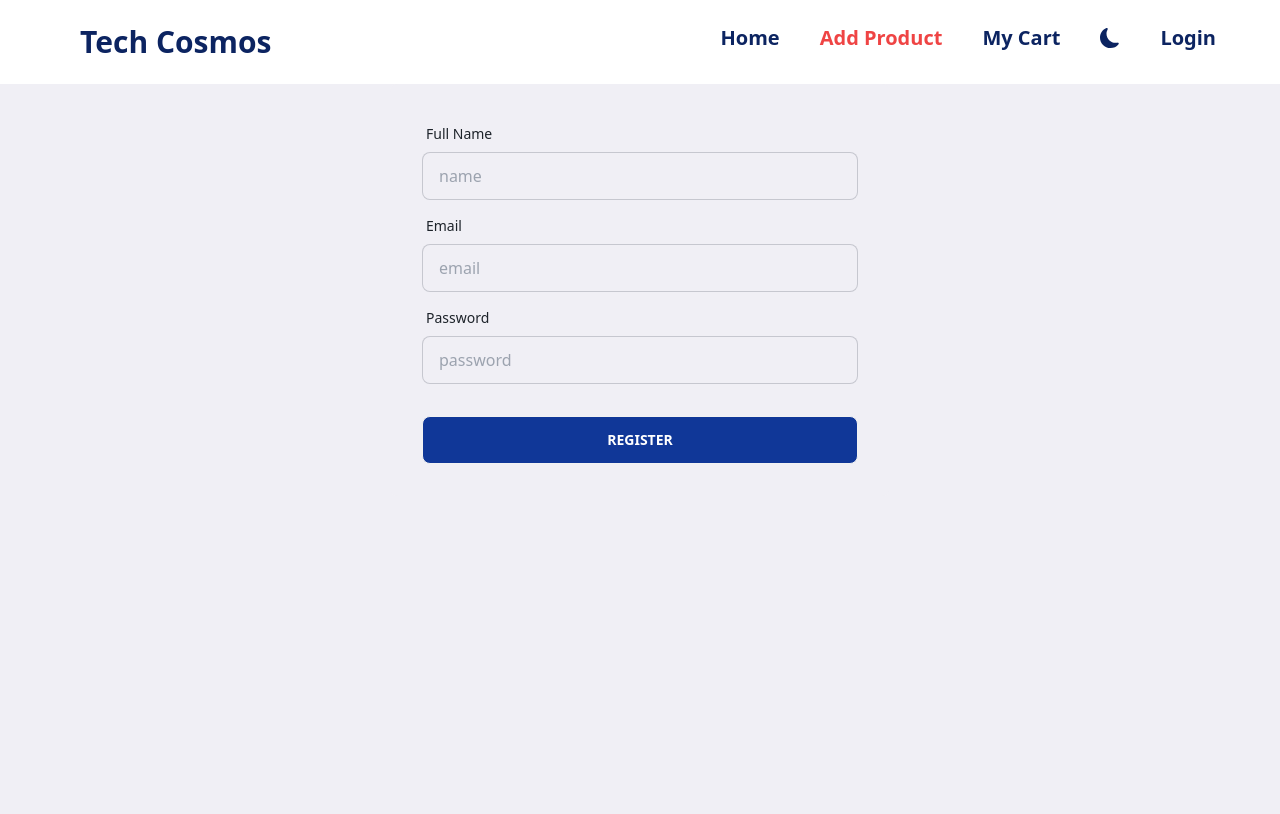
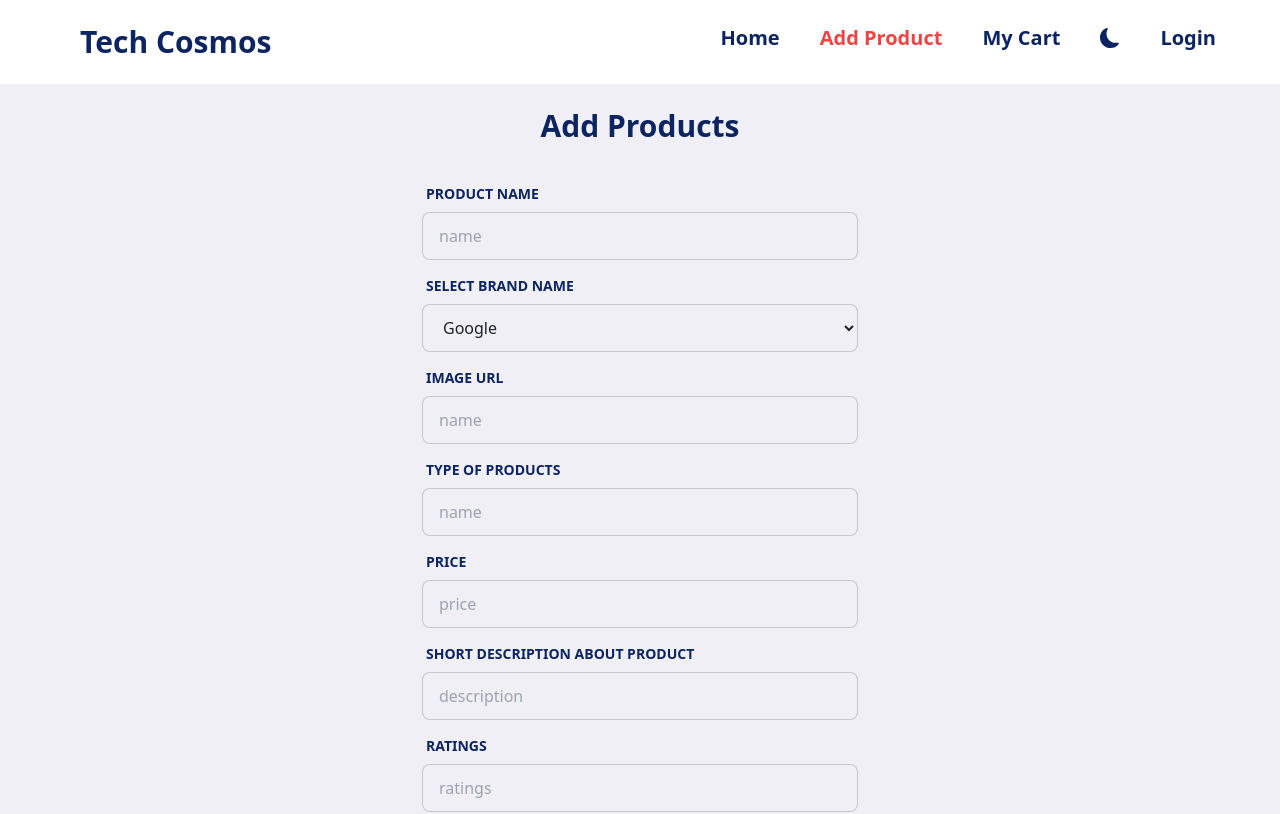
Before and after one commit to anupamahalder/Tech-Cosmos-Client-Side, a React (Vite) app: page /addproducts in a window 1280 px wide. Shown: the top 814 px of the page. Built offline with nearby package versions, Linux system fonts and the light colour scheme; no server answers.

Commit message:
Added form to add products page

```diff
--- a/src/Pages/AddProducts/AddProducts.jsx
+++ b/src/Pages/AddProducts/AddProducts.jsx
@@ -1,42 +1,125 @@
 import { useContext } from "react";
 import { AuthContext } from "../../AuthProvider/AuthProvider";
+import Swal from "sweetalert2";
 
 const AddProducts = () => {
     const {darkMode} = useContext(AuthContext);
+    const handleAddProduct = e =>{
+        e.preventDefault();
+        const form = e.target;
+        const name = form.name.value;
+        const brand = form.brand.value;
+        const image = form.image.value;
+        const type = form.type.value;
+        const price = form.price.value;
+        const ratings = form.ratings.value;
+        const description = form.description.value;
+        console.log(name, brand, image, type, price, ratings, description);
+
+        // send data to server
+        // fetch('http://localhost:5033/mycart',{
+        //     method: 'POST',
+        //     headers: {
+        //         'content-type':'application/json'
+        //     },
+        //     body: JSON.stringify(product)
+        // })
+        // .then(res=>res.json())
+        // .then(data =>{
+        //     console.log(data);
+        //     if(data.insertedId){
+        //         Swal.fire(
+        //             'Good Job',
+        //             'This product has been added to my cart',
+        //             'success'
+        //         )
+        //     }
+        // })
+        // .catch(err =>{
+        //     console.log(err.message);
+        //     Swal.fire(
+        //         'Sorry',
+        //         'Failed to added in my cart',
+        //         'error'
+        //     )
+        // })
+    }
     return (
-        <div className="max-w-[1300px] min-h-screen" style={{backgroundColor: darkMode==="true" ? '#1D232A':'#F0EFF5', color: darkMode==="true" ? 'white': '#0C2461'}} >
+        <div className="max-w-[1300px] min-h-screen pb-20" style={{backgroundColor: darkMode==="true" ? '#1D232A':'#F0EFF5', color: darkMode==="true" ? 'white': '#0C2461'}} >
             {/* form section  */}
             <div className="w-[500px] mx-auto">
-            <form
+                <h1 className="text-center pt-6 text-3xl font-semibold">Add Products</h1>
+            <form  onSubmit={handleAddProduct}
                 style={{backgroundColor: darkMode==="true" ? '#1D232A':'#F0EFF5', color: darkMode==="true" ? 'white': '#1D232A'}}
                 className="card-body rounded-lg">
+                    {/* product name input here  */}
                     <div className="form-control">
                     <label className="label">
-                        <span style={{color: darkMode==="true" ? '#A3AAB7': '#1D232A'}}className="label-text">Full Name</span>
+                        <span style={{color: darkMode==="true" ? '#A3AAB7': '#0C2461'}}className="label-text font-semibold">PRODUCT NAME</span>
                     </label>
-                    {/* name input here  */}
                     <input type="text" name="name"
                     style={{backgroundColor: darkMode==="true" ? '#1D232A':'#F0EFF5', color: darkMode==="true" ? 'white': '#1D232A',border :darkMode==="true"?"1px solid white" :""}} placeholder="name" className="input input-bordered" required />
                     </div>
+                    {/* option for brand name  */}
                     <div className="form-control">
                     <label className="label">
-                        <span style={{color: darkMode==="true" ? '#A3AAB7': '#1D232A'}}className="label-text">Email</span>
-                    </label>
-                    {/* email input here  */}
-                    <input type="email" name="email"
-                    style={{backgroundColor: darkMode==="true" ? '#1D232A':'#F0EFF5', color: darkMode==="true" ? 'white': '#1D232A',border :darkMode==="true"?"1px solid white" :""}} placeholder="email" className="input input-bordered" required />
+                    <span style={{color: darkMode==="true" ? '#A3AAB7': '#0C2461'}}className="label-text font-semibold">SELECT BRAND NAME</span></label>
+                    <select id="" name="brand" style={{backgroundColor: darkMode==="true" ? '#1D232A':'#F0EFF5', color: darkMode==="true" ? 'white': '#1D232A',border :darkMode==="true"?"1px solid white" :""}} className="input input-bordered" placeholder="select brand name" required>
+                        <option value="google">Google</option>
+                        <option value="canon">Canon</option>
+                        <option value="intel">Intel</option>
+                        <option value="samsung">Samsung</option>
+                        <option value="microsoft">Microsoft</option>
+                        <option value="dell">Dell</option>
+                        <option value="apple">Apple</option>
+                        <option value="sony">Sony</option>
+                        <option value="lgelectronics">LG Electronics</option>
+                    </select>
                     </div>
+                    {/* image url input here  */}
                     <div className="form-control">
                     <label className="label">
-                        <span style={{color: darkMode==="true" ? '#A3AAB7': '#1D232A'}}className="label-text">Password</span>
+                        <span style={{color: darkMode==="true" ? '#A3AAB7': '#0C2461'}}className="label-text font-semibold">IMAGE URL</span>
                     </label>
-                    {/* password input here  */}
-                    <input type="password" name="password"
-                     style={{backgroundColor: darkMode==="true" ? '#1D232A':'#F0EFF5', color: darkMode==="true" ? 'white': '#1D232A',border :darkMode==="true"?"1px solid white" :""}}
-                     placeholder="password" className="input input-bordered" required />
+                    <input type="text" name="image"
+                    style={{backgroundColor: darkMode==="true" ? '#1D232A':'#F0EFF5', color: darkMode==="true" ? 'white': '#1D232A',border :darkMode==="true"?"1px solid white" :""}} placeholder="name" className="input input-bordered" required />
                     </div>
+                    {/* type of products input here  */}
+                    <div className="form-control">
+                    <label className="label">
+                        <span style={{color: darkMode==="true" ? '#A3AAB7': '#0C2461'}}className="label-text font-semibold">TYPE OF PRODUCTS</span>
+                    </label>
+                    <input type="text" name="type"
+                    style={{backgroundColor: darkMode==="true" ? '#1D232A':'#F0EFF5', color: darkMode==="true" ? 'white': '#1D232A',border :darkMode==="true"?"1px solid white" :""}} placeholder="name" className="input input-bordered" required />
+                    </div>
+                    {/* price  */}
+                    <div className="form-control">
+                    <label className="label">
+                        <span style={{color: darkMode==="true" ? '#A3AAB7': '#0C2461'}}className="label-text font-semibold">PRICE</span>
+                    </label>
+                    <input type="number" name="price" min="0" step="any"
+                    style={{backgroundColor: darkMode==="true" ? '#1D232A':'#F0EFF5', color: darkMode==="true" ? 'white': '#1D232A',border :darkMode==="true"?"1px solid white" :""}} placeholder="price" className="input input-bordered" required />
+                    </div>
+                    {/* short description input here  */}
+                    <div className="form-control">
+                    <label className="label">
+                        <span style={{color: darkMode==="true" ? '#A3AAB7': '#0C2461'}}className="label-text font-semibold">SHORT DESCRIPTION ABOUT PRODUCT</span>
+                    </label>
+                    <input type="text" name="description"
+                    style={{backgroundColor: darkMode==="true" ? '#1D232A':'#F0EFF5', color: darkMode==="true" ? 'white': '#1D232A',border :darkMode==="true"?"1px solid white" :""}} placeholder="description" className="input input-bordered" required />
+                    </div>
+                    {/* Ratings  */}
+                    <div className="form-control">
+                    <label className="label">
+                        <span style={{color: darkMode==="true" ? '#A3AAB7': '#0C2461'}}className="label-text font-semibold">RATINGS</span>
+                    </label>
+                    <input type="number" name="ratings" min="0" step="any"
+                    style={{backgroundColor: darkMode==="true" ? '#1D232A':'#F0EFF5', color: darkMode==="true" ? 'white': '#1D232A',border :darkMode==="true"?"1px solid white" :""}} placeholder="ratings" className="input input-bordered" required />
+                    </div>
+
                     <div className="form-control mt-6">
-                    <button type="submit" className="btn text-white bg-[#103798] hover:bg-[#2d42e6]">Register</button>
+                    <button
+                    type="submit" className="btn text-white bg-[#103798] hover:bg-[#2d42e6]">Add Product</button>
                     </div>
                 </form>
             </div>
```
